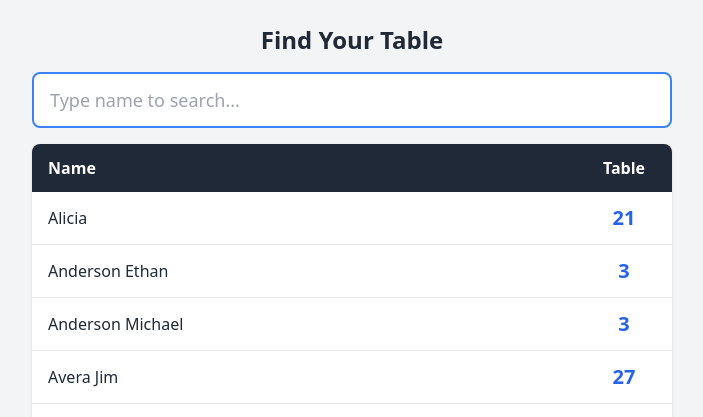
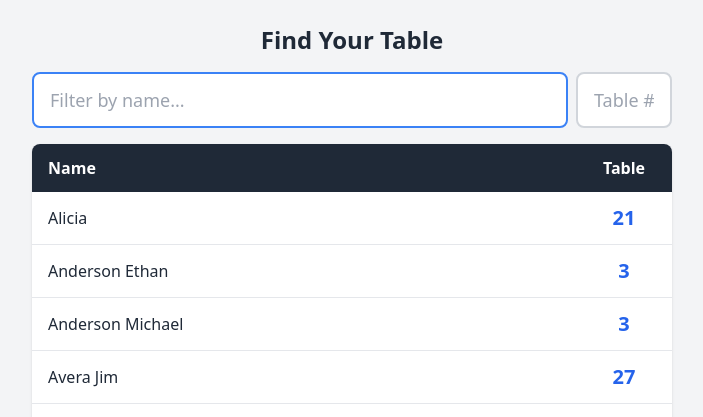
Before and after one commit to gotoplanb/seating-chart, a Flask app: page / in a window 1280 px wide. Shown: the top 417 px of the page, without its empty margins (288-991 px from the left). Run offline with Flask 3, Linux system fonts and the light colour scheme; some libraries are stand-ins or nearby versions.

Commit message:
Add side-by-side name and table filters

```diff
--- a/templates/index.html
+++ b/templates/index.html
@@ -8,16 +8,24 @@
     <script defer src="https://cdn.jsdelivr.net/npm/alpinejs@3.x.x/dist/cdn.min.js"></script>
 </head>
 <body class="bg-gray-100 min-h-screen">
-    <div class="max-w-2xl mx-auto px-4 py-6" x-data='{ search: "", guests: {{ guests | tojson | safe }} }'>
+    <div class="max-w-2xl mx-auto px-4 py-6" x-data='{ searchName: "", searchTable: "", guests: {{ guests | tojson | safe }} }'>
         <h1 class="text-2xl font-bold text-gray-800 mb-4 text-center">Find Your Table</h1>
 
-        <input
-            type="text"
-            x-model="search"
-            placeholder="Type name to search..."
-            class="w-full px-4 py-3 text-lg border-2 border-gray-300 rounded-lg focus:border-blue-500 focus:outline-none mb-4"
-            autofocus
-        >
+        <div class="flex gap-2 mb-4">
+            <input
+                type="text"
+                x-model="searchName"
+                placeholder="Filter by name..."
+                class="flex-1 px-4 py-3 text-lg border-2 border-gray-300 rounded-lg focus:border-blue-500 focus:outline-none"
+                autofocus
+            >
+            <input
+                type="text"
+                x-model="searchTable"
+                placeholder="Table #"
+                class="w-24 px-4 py-3 text-lg border-2 border-gray-300 rounded-lg focus:border-blue-500 focus:outline-none text-center"
+            >
+        </div>
 
         <div class="bg-white rounded-lg shadow overflow-hidden">
             <table class="w-full">
@@ -28,7 +36,7 @@
                     </tr>
                 </thead>
                 <tbody>
-                    <template x-for="guest in guests.filter(g => g.name.toLowerCase().includes(search.toLowerCase()))" :key="guest.name + guest.table + Math.random()">
+                    <template x-for="guest in guests.filter(g => g.name.toLowerCase().includes(searchName.toLowerCase()) && (searchTable === '' || g.table.toString() === searchTable))" :key="guest.name + guest.table + Math.random()">
                         <tr class="border-b border-gray-200 hover:bg-blue-50">
                             <td class="px-4 py-3 text-gray-800" x-text="guest.name"></td>
                             <td class="px-4 py-3 text-center font-bold text-blue-600 text-xl" x-text="guest.table"></td>
@@ -38,7 +46,7 @@
             </table>
         </div>
 
-        <p class="text-center text-gray-500 text-sm mt-4" x-text="guests.filter(g => g.name.toLowerCase().includes(search.toLowerCase())).length + ' guests'"></p>
+        <p class="text-center text-gray-500 text-sm mt-4" x-text="guests.filter(g => g.name.toLowerCase().includes(searchName.toLowerCase()) && (searchTable === '' || g.table.toString() === searchTable)).length + ' guests'"></p>
     </div>
 </body>
 </html>
```
